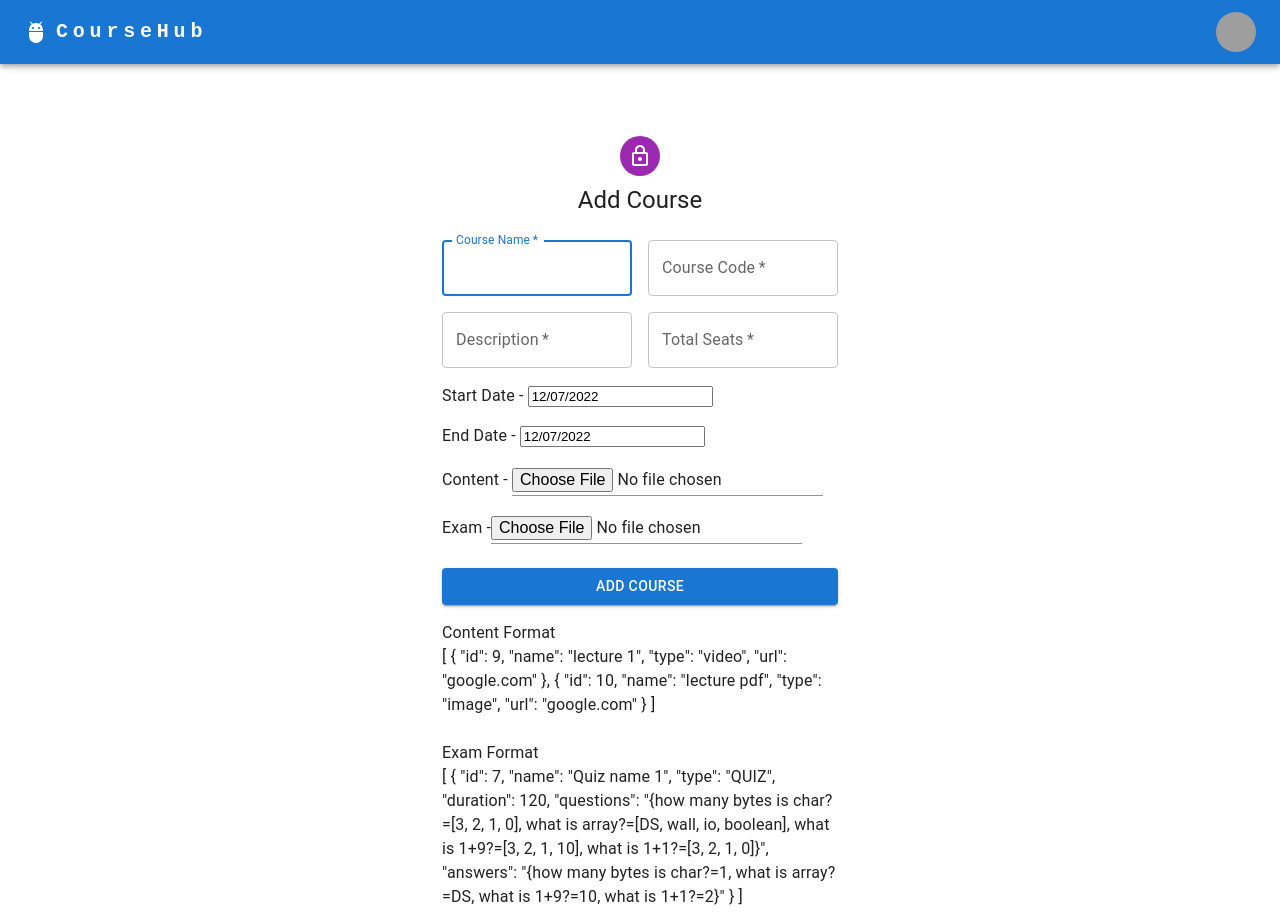
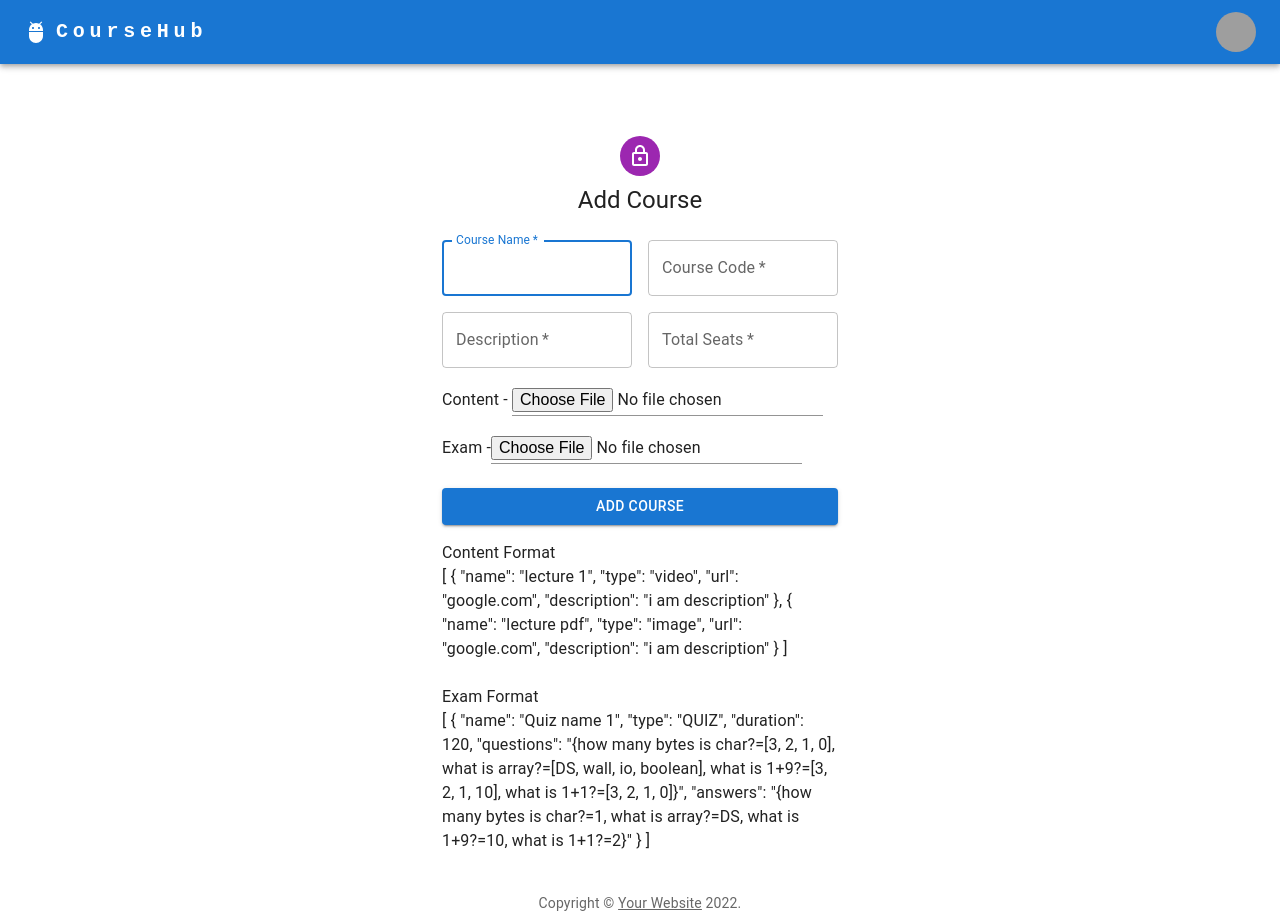
Before and after one commit to soumosir/course_hub_frontend, a React (Vite) app: page /course/add in a window 1280 px wide. Built offline with nearby package versions, Linux system fonts and the light colour scheme; grey boxes are pictures that could not be loaded.

Commit message:
Added add course vgalidationrr

```diff
--- a/src/components/courses/addcourse.tsx
+++ b/src/components/courses/addcourse.tsx
@@ -54,6 +54,7 @@ export default function AddCourse() {
     const [startDate, setStartDate] = useState(new Date());
     const [endDate, setEndDate] = useState(new Date());
     const [content, setContent] = useState(null);
+    const [errorMessage,setErrorMessage]  = useState("");
     const [exam, setExam] = useState(null);
     const navigate = useNavigate();
     if(localStorage.getItem('courseHubtoken') == null){
@@ -76,6 +77,34 @@ export default function AddCourse() {
             setExam(e.target.result);
         };
     }
+
+    const validate = (data :any) => {
+
+        let err = "";
+        if(data.get('name')==undefined || data.get('name').length<8 || data.get('name').length>20){
+            err += " Course name should be more than 8 and less than 20. "
+        }
+        if(data.get('code')==undefined || data.get('code').length<3 || data.get('code').lecture>20){
+            err += " Course Code  should be more than 3 and less than 20."
+        }
+        if(data.get('description')==undefined || data.get('description').length<8 || data.get('description').length>50){
+            err += " Course description should be more than 8 and less than 50. "
+        }
+        if(data.get('totalSeats')<=0 ){
+            err += " TotalSeats should be positive integer. "
+        }
+        if(data.get('name')==undefined || data.get('name')<8 || data.get('name')>20){
+            err += " Course name should be more than 8 and less than 20. "
+        }
+
+        if(err!=""){
+            setErrorMessage(err);
+            return false;
+        }
+        return true;
+
+    }
+
     const [loader, setLoader] = React.useState(false);
     const handleSubmit = (event: React.FormEvent<HTMLFormElement>) => {
         event.preventDefault();
@@ -83,22 +112,32 @@ export default function AddCourse() {
         // if(exam == null || content == null){
         //     delay(1000);
         // }
+        if(validate(data)==false){
+            return
+        }
         setLoader(true)
         register({
             name : data.get('name'),
             code : data.get('code'),
             description : data.get('description'),
             totalSeats : data.get('totalSeats'),
-            startTime : startDate.getTime(),
-            endTime:endDate.getTime(),
+            // startTime : startDate.getTime(),
+            // endTime:endDate.getTime(),
             contents : JSON.parse(content as unknown as string),
             exams : JSON.parse(exam as unknown as string)
         }).then((r) => {
             setLoader(false)
             navigate("/courses")
         }).catch((err) => {
+            console.log(err.response.data['error_message']);
+            if(err.response.data['error_message']==null){
+                setErrorMessage("Error parsing data! Please enter with a different unique course code!")
+            }
+            else{
+            setErrorMessage(err.response.data['error_message'])
+            }
             setLoader(false)
-            window.alert(err.message())
+            // window.alert(err.message())
         });
     };
 
@@ -123,6 +162,11 @@ export default function AddCourse() {
                     <Typography component="h1" variant="h5">
                         Add Course
                     </Typography>
+
+                    <Typography sx={{ fontSize: 18 }} color="red">
+                    {errorMessage}
+                    </Typography>
+
                     <Box component="form" noValidate onSubmit={handleSubmit} sx={{mt: 3}}>
                         <Grid container spacing={2}>
                             <Grid item xs={12} sm={6}>
@@ -160,23 +204,24 @@ export default function AddCourse() {
                                 <TextField
                                     required
                                     fullWidth
+                                    type="number"
                                     id="totalSeats"
                                     label="Total Seats"
                                     name="totalSeats"
                                     autoComplete="totalSeats"
                                 />
                             </Grid>
-                            <Grid item xs={12}>
+                            {/* <Grid item xs={12}>
                                 Start Date - <DatePicker selected={startDate} onChange={setStartDate}/>
                             </Grid>
                             <Grid item xs={12}>
                                 End Date - <DatePicker selected={endDate} onChange={setEndDate}/>
+                            </Grid> */}
+                            <Grid item xs={12}>
+                                Content - <Input aria-label="Content" key="content" type = "file" accept=".json" onChange={handleContentChange}/>
                             </Grid>
                             <Grid item xs={12}>
-                                Content - <Input aria-label="Content" key="content" type = "file" onChange={handleContentChange}/>
-                            </Grid>
-                            <Grid item xs={12}>
-                                Exam -<Input aria-label="Exams" key="exam" type = "file" onChange={handleExamChange}/>
+                                Exam -<Input aria-label="Exams" key="exam" type = "file" accept=".json" onChange={handleExamChange}/>
                             </Grid>
 
                         </Grid>
@@ -190,20 +235,20 @@ export default function AddCourse() {
                         </Button>
                         Content Format
                         <div>{JSON.stringify([
-                            {"id":9,"name":"lecture 1","type":"video","url":"google.com"},
-                            {"id":10,"name":"lecture pdf","type":"image","url":"google.com"}
+                            {"name":"lecture 1","type":"video","url":"google.com","description":"i am description"},
+                            {"name":"lecture pdf","type":"image","url":"google.com","description":"i am description"}
                         ], null, 2) }</div>
                         <br/>
                         Exam Format
                         <div>{JSON.stringify([
-                            {"id":7,"name":"Quiz name 1","type":"QUIZ","duration":120,
+                            {"name":"Quiz name 1","type":"QUIZ","duration":120,
                                 "questions":"{how many bytes is  char?=[3, 2, 1, 0], what is array?=[DS, wall, io, boolean], what is 1+9?=[3, 2, 1, 10], what is 1+1?=[3, 2, 1, 0]}",
                                 "answers":"{how many bytes is  char?=1, what is array?=DS, what is 1+9?=10, what is 1+1?=2}"}
                         ], null, 2) }</div>
 
                     </Box>
                 </Box>
-                {/* <Copyright sx={{mt: 5}}/> */}
+                <Copyright sx={{mt: 5}}/>
             </Container>
         </ThemeProvider>
     );
```
